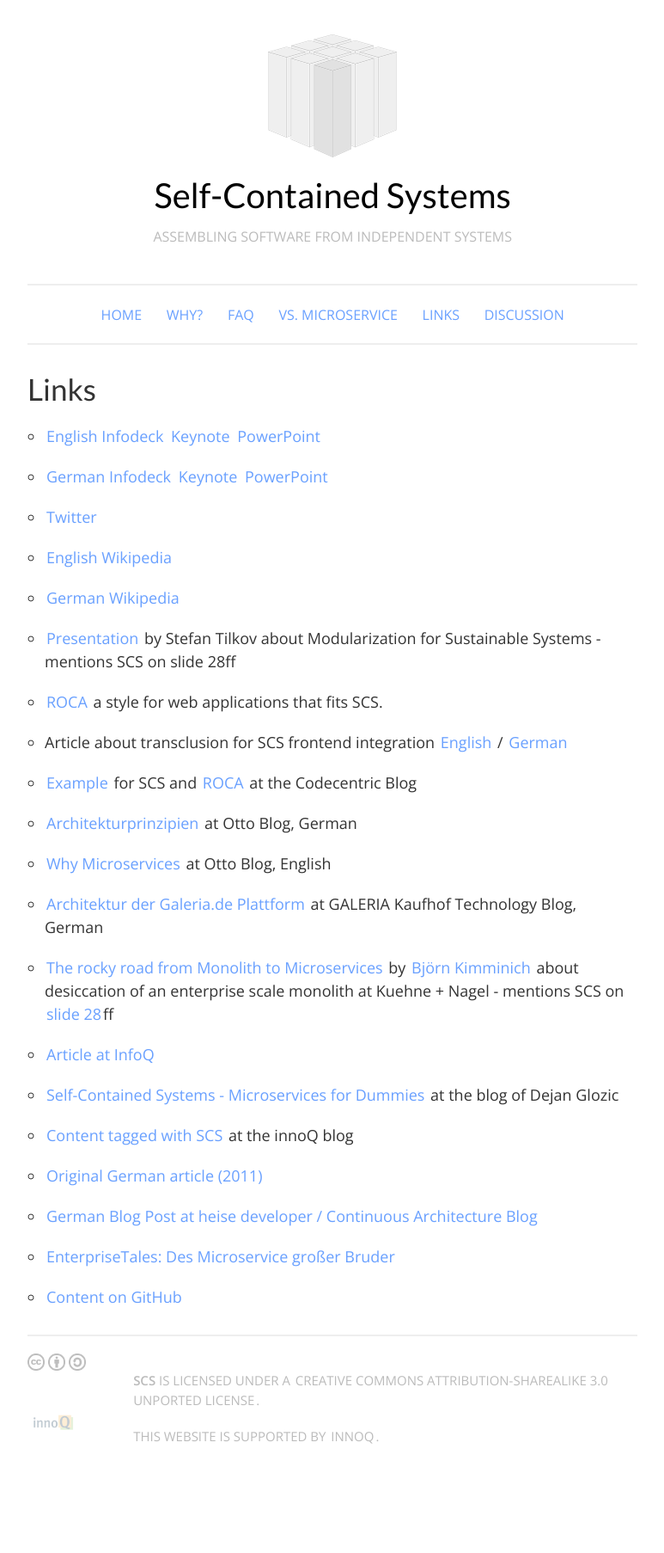
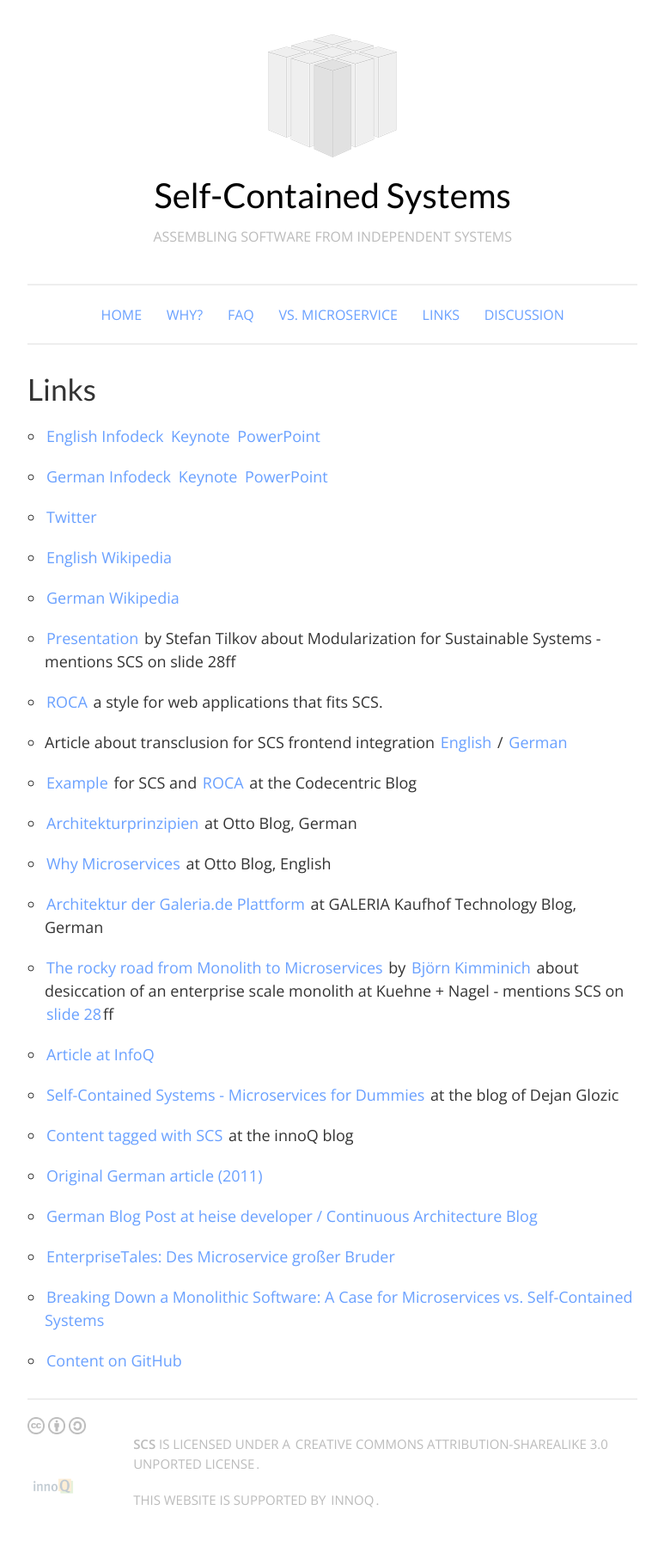
Before and after one commit to innoq/SCS, a Jekyll site: the page built from links.md, in a window 1280 px wide. Shown: the whole page at 86% size, without its empty margins (128-901 px from the left). Built offline with Jekyll 4.4.1, drawn with Linux system fonts in a browser that asks for light colours; before the commit the page ends 1732 px from its top, so only the background shows below that.

Commit message:
Added blog post on elastic.io by Olga Annenko

```diff
--- a/links.md
+++ b/links.md
@@ -55,4 +55,6 @@
 
 * [EnterpriseTales: Des Microservice großer Bruder](https://jaxenter.de/enterprisetales-des-microservice-grosser-bruder-39180)
 
+* [Breaking Down a Monolithic Software: A Case for Microservices vs. Self-Contained Systems](http://www.elastic.io/breaking-down-monolith-microservices-and-self-contained-systems/)
+
 * [Content on GitHub](https://github.com/innoq/SCS)
```
